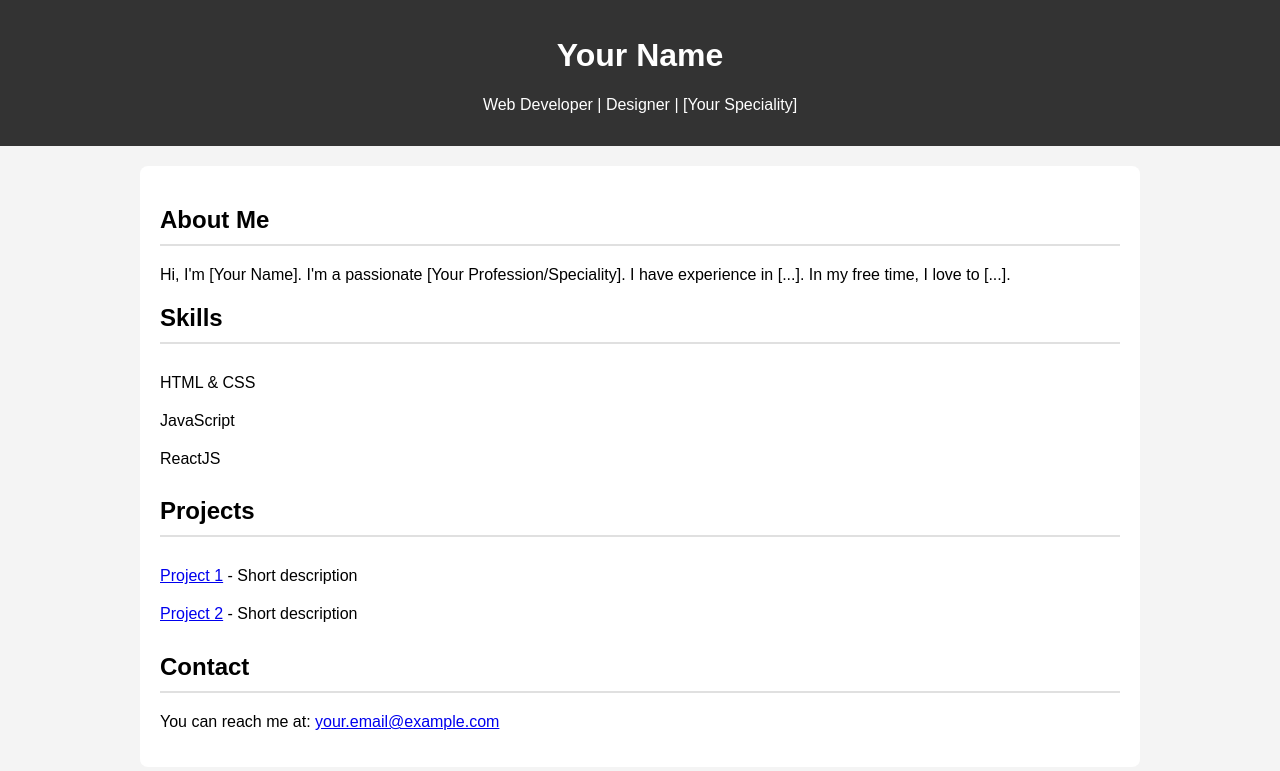
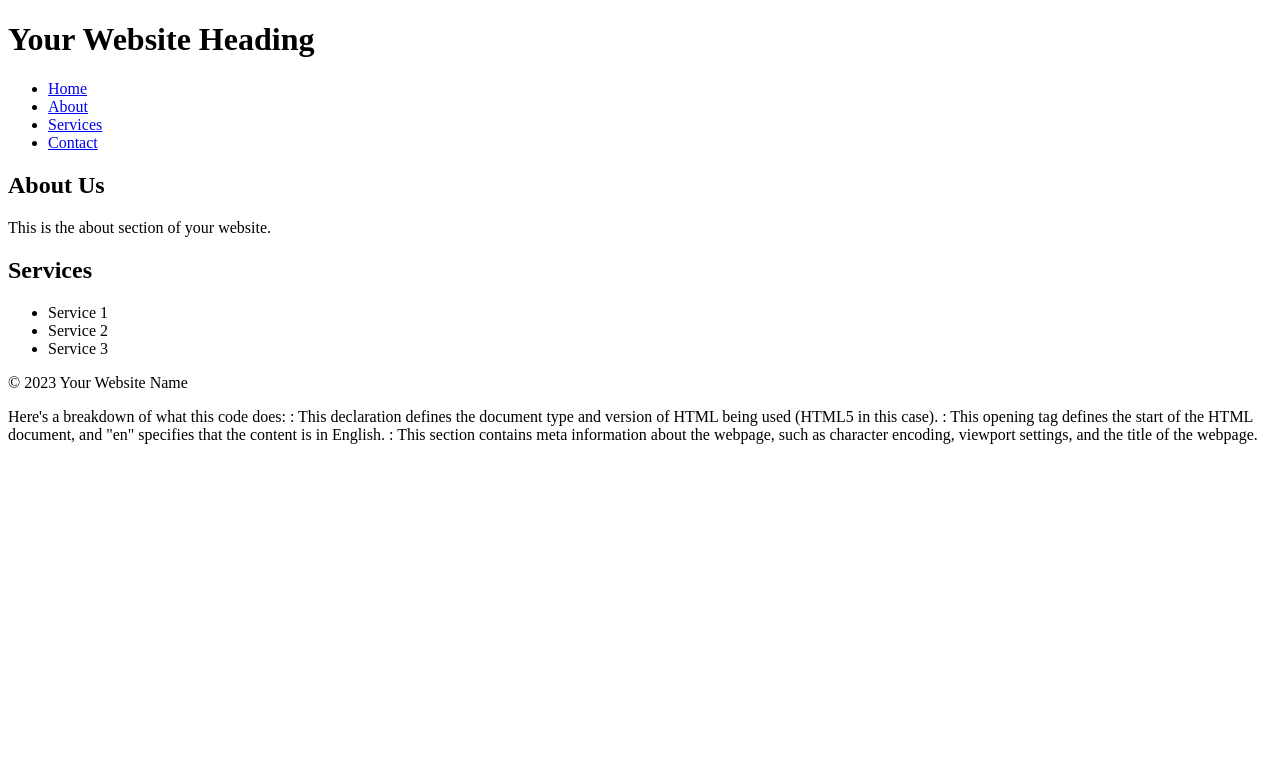
Before and after one commit to jmunozmendi/jmunozmendi.github.io, a plain HTML site: page index.html in a window 1280 px wide. Drawn offline with Linux system fonts and the light colour scheme.

Commit message:
Add files via upload

```diff
--- a/index.html
+++ b/index.html
@@ -1,83 +1,65 @@
 <!DOCTYPE html>
 <html lang="en">
-
 <head>
     <meta charset="UTF-8">
     <meta name="viewport" content="width=device-width, initial-scale=1.0">
-    <title>Your Name - Personal Portfolio</title>
+    <title>Your Website Title</title>
     <style>
-        body {
-            font-family: Arial, sans-serif;
-            margin: 0;
-            padding: 0;
-            background-color: #f4f4f4;
-        }
-
-        header {
-            background-color: #333;
-            color: #fff;
-            text-align: center;
-            padding: 1em 0;
-        }
-
-        .container {
-            max-width: 960px;
-            margin: 20px auto;
-            padding: 20px;
-            background-color: #fff;
-            border-radius: 8px;
-        }
-
-        h2 {
-            border-bottom: 2px solid #e0e0e0;
-            padding-bottom: 10px;
-        }
-
-        ul {
-            list-style-type: none;
-            padding: 0;
-        }
-
-        ul li {
-            padding: 10px 0;
-        }
+        /* Add your CSS styles here */
     </style>
 </head>
-
 <body>
-
     <header>
-        <h1>Your Name</h1>
-        <p>Web Developer | Designer | [Your Speciality]</p>
+        <h1>Your Website Heading</h1>
+        <nav>
+            <ul>
+                <li><a href="#">Home</a></li>
+                <li><a href="#">About</a></li>
+                <li><a href="#">Services</a></li>
+                <li><a href="#">Contact</a></li>
+            </ul>
+        </nav>
     </header>
 
-    <div class="container">
-        <h2>About Me</h2>
-        <p>
-            Hi, I'm [Your Name]. I'm a passionate [Your Profession/Speciality]. I have experience in [...]. In my free time, I love to [...].
-        </p>
+    <main>
+        <section>
+            <h2>About Us</h2>
+            <p>This is the about section of your website.</p>
+        </section>
 
-        <h2>Skills</h2>
-        <ul>
-            <li>HTML & CSS</li>
-            <li>JavaScript</li>
-            <li>ReactJS</li>
-            <!-- Add more skills as required -->
-        </ul>
+        <section>
+            <h2>Services</h2>
+            <ul>
+                <li>Service 1</li>
+                <li>Service 2</li>
+                <li>Service 3</li>
+            </ul>
+        </section>
+    </main>
 
-        <h2>Projects</h2>
-        <ul>
-            <li><a href="#link_to_project1">Project 1</a> - Short description</li>
-            <li><a href="#link_to_project2">Project 2</a> - Short description</li>
-            <!-- Add more projects as required -->
-        </ul>
+    <footer>
+        <p>&copy; 2023 Your Website Name</p>
+    </footer>
+</body>
+</html>
+Here's a breakdown of what this code does:
 
-        <h2>Contact</h2>
-        <p>
-            You can reach me at: <a href="mailto:your.email@example.com">your.email@example.com</a>
-        </p>
-    </div>
+<!DOCTYPE html>: This declaration defines the document type and version of HTML being used (HTML5 in this case).
 
-</body>
+<html lang="en">: This opening tag defines the start of the HTML document, and "en" specifies that the content is in English.
 
-</html>
+<head>: This section contains meta information about the webpage, such as character encoding, viewport settings, and the title of the webpage.
+
+<title>: This is where you set the title of your webpage. This title will appear in the browser tab.
+
+<style>: You can add your CSS (Cascading Style Sheets) styles within this <style> block to control the visual appearance of your website.
+
+<body>: This is where the main content of your webpage goes.
+
+<header>: Typically, you place your website's header, including the site title and navigation links, within this section.
+
+<main>: This is where the main content of your webpage is placed. You can use <section> tags to structure your content further.
+
+<footer>: This is where you put the footer of your webpage, often containing copyright information or other relevant details.
+
+You can customize this template by adding your own content, images, and styles to create your unique website. Save the file with a ".html" extension and open it in a web browser to see how it looks. Remember that this is just a basic starting point, and you can expand and enhance your website as needed.
```
